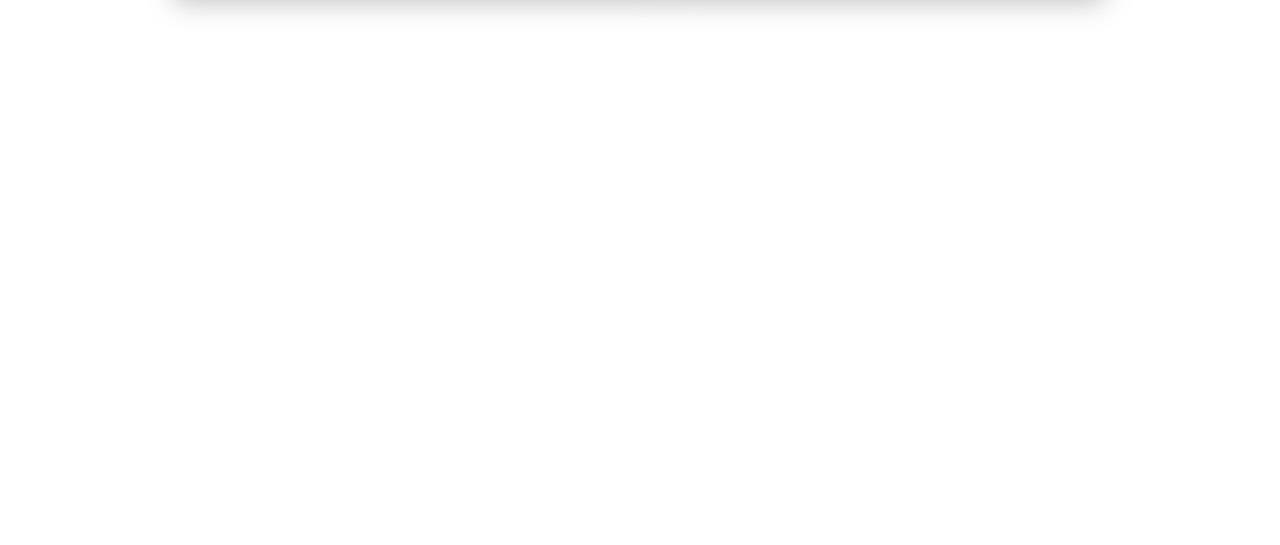
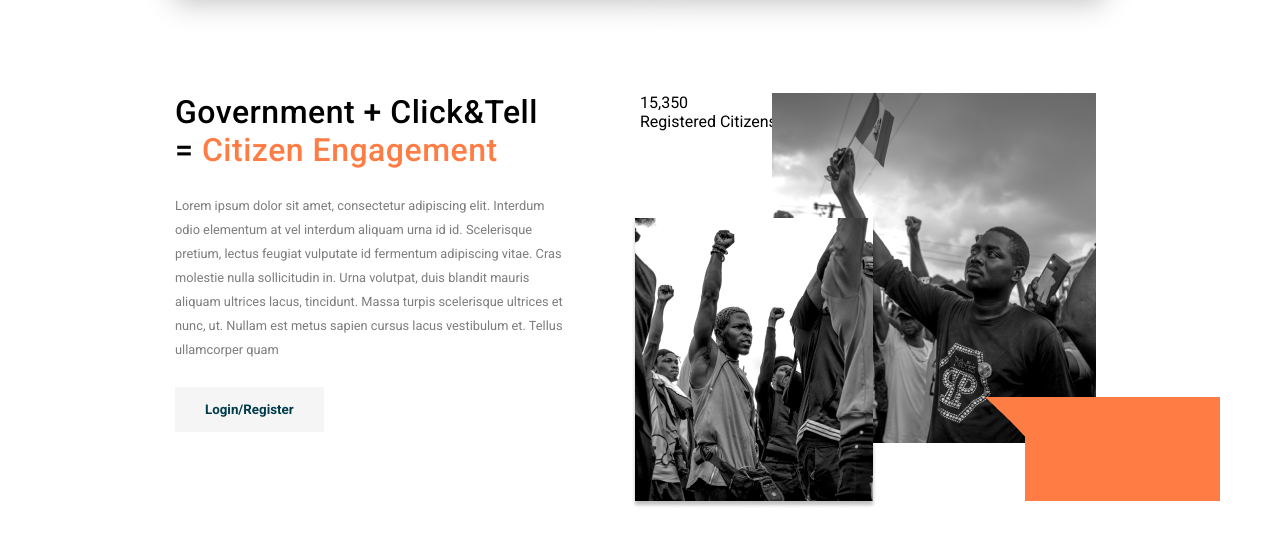
Before and after one commit to olafisoyevince/OGP-Project, a React app: page / in a window 1280 px wide. Shown: the part 249-794 px from the top of the page. Built offline with nearby package versions, Linux system fonts and the light colour scheme.

Commit message:
Update on Section One

```diff
--- a/src/components/Section1/Section-1.jsx
+++ b/src/components/Section1/Section-1.jsx
@@ -1,6 +1,9 @@
 import React from 'react';
 import OgpLogo2 from '../../assets/images/ogp-logo-2.png';
 import PlateauLogo from '../../assets/images/plateau-logo.png';
+import Man1 from '../../assets/images/man protesting one.png';
+import Man2 from '../../assets/images/man protesting two.png';
+import Rectangle from '../../assets/images/irregular rectangle.png';
 
 const Section1 = () => {
   return (
@@ -30,11 +33,24 @@ const Section1 = () => {
           </div>
         </div>
 
-        <div>
+        <div className='container-mask-2'>
+           <div className='two-card'>
+              <h3>Government + Click&Tell = <span>Citizen Engagement</span></h3>
+              <p>Lorem ipsum dolor sit amet, consectetur adipiscing elit. Interdum odio elementum at vel interdum aliquam urna id id. Scelerisque pretium, lectus feugiat vulputate id fermentum adipiscing vitae. Cras molestie nulla sollicitudin in. Urna volutpat, duis blandit mauris aliquam ultrices lacus, tincidunt. Massa turpis scelerisque ultrices et nunc, ut. Nullam est metus sapien cursus lacus vestibulum et. Tellus ullamcorper quam</p>
+              <button>Login/Register</button>
+           </div>
 
+           <div className='second-half'>
+             <img src={ Man1 } alt="" className='man1'/>
+             <img src={ Man2 } alt="" className='man2'/>
+             <img src={ Rectangle } alt="" className='rectangle'/>
+             <div className='registered'>
+               <p>15,350</p>
+               <p>Registered Citizens</p>
+             </div>
+           </div>
         </div>
       </section>
-
     </>
   );
 };
--- a/src/components/Section1/_section-1.scss
+++ b/src/components/Section1/_section-1.scss
@@ -1,4 +1,6 @@
-.container-mask {
+section {
+
+  & .container-mask {
     display: flex;
     padding: 0.5rem calc((100vw - 930px) / 2);
 
@@ -51,3 +53,73 @@
       }
     }
   }
+
+  & .container-mask-2 {
+    display: flex;
+    padding: 0.5rem calc((100vw - 930px) / 2);
+    margin-top: 80px;
+
+    & .two-card {
+      width: 50%;
+
+      & h3 {
+        font-weight: 500;
+        font-size: 2rem;
+        letter-spacing: 0.5px;
+        width: 80%;
+
+        & span {
+          color: #FF7D45;
+        }
+      }
+
+      & p {
+        color: #7D7D7D;
+        width: 85%;
+        font-size: 0.8rem;
+        line-height: 24px;
+        padding-top: 25px;
+        padding-bottom: 25px;
+      }
+
+      & button {
+        color: #003B49;
+        text-decoration: none;
+        background-color: #F5F5F5;
+        border-style: none;
+        padding: 15px 30px;
+        font-weight: bold;
+      }
+    }
+
+    & .second-half {
+      position: relative;
+
+      & .man1 {
+        position: absolute;
+        top: 125px;
+        left: -9px;
+        z-index: 2;
+      }
+
+      & .man2 {
+        position: absolute;
+        left: 132px;
+        z-index: 1;
+      }
+
+      & .rectangle {
+        position: absolute;
+        left: 345px;
+        top: 304px;
+        z-index: 2;
+      }
+
+      & registered {
+        color: #FFFFFF;
+
+      }
+    }
+
+  }
+}
--- a/src/scss/style.scss
+++ b/src/scss/style.scss
@@ -1,5 +1,4 @@
 @import '../components/Section1/section-1';
-
 
 
 * {
```
Also changed, not shown: public/css/style.css, src/assets/images/irregular rectangle.png (added), src/assets/images/man protesting one.png (added), src/assets/images/man protesting two.png (added). Lines whose indentation alone changed are shown as unchanged.
